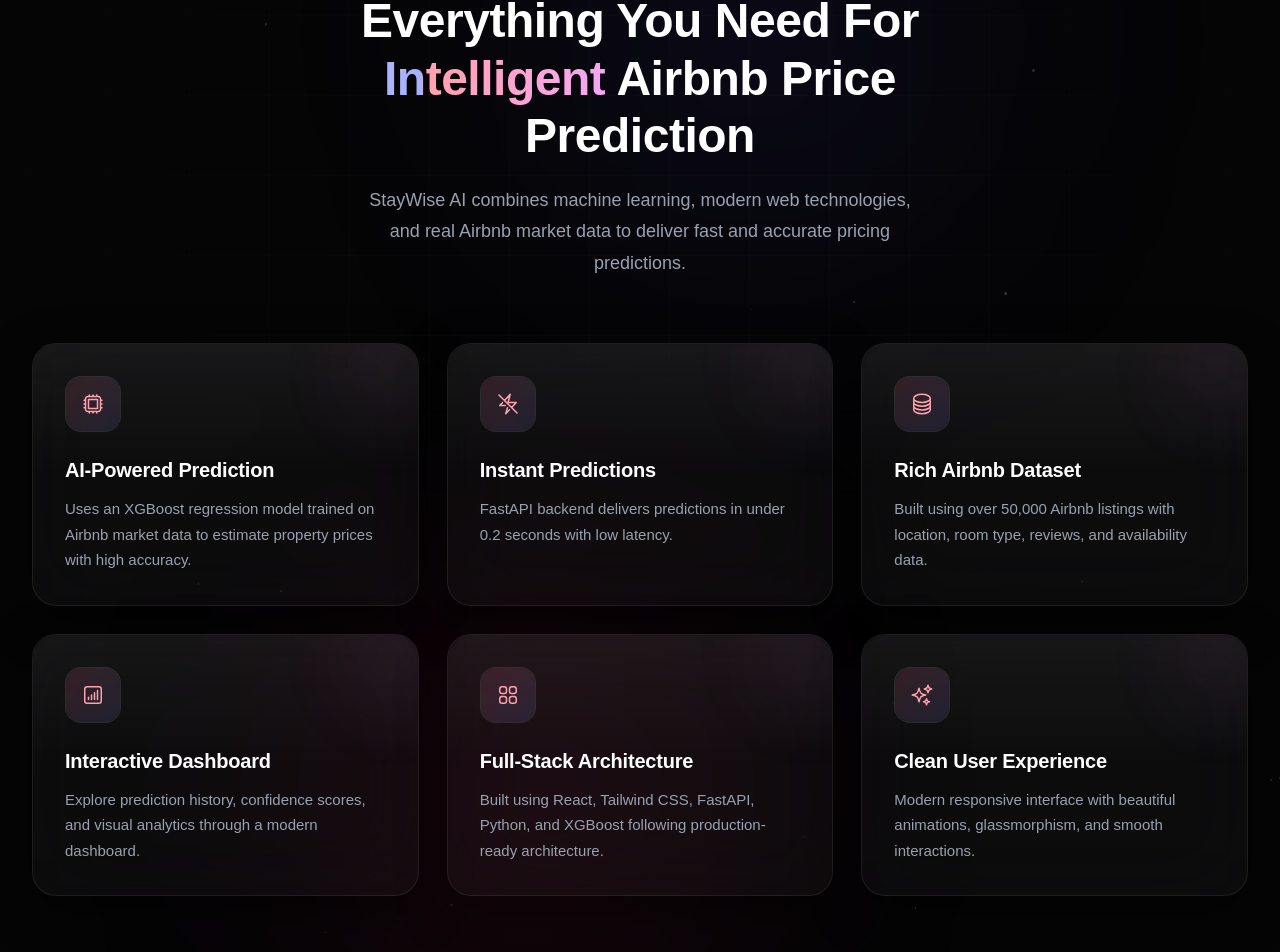
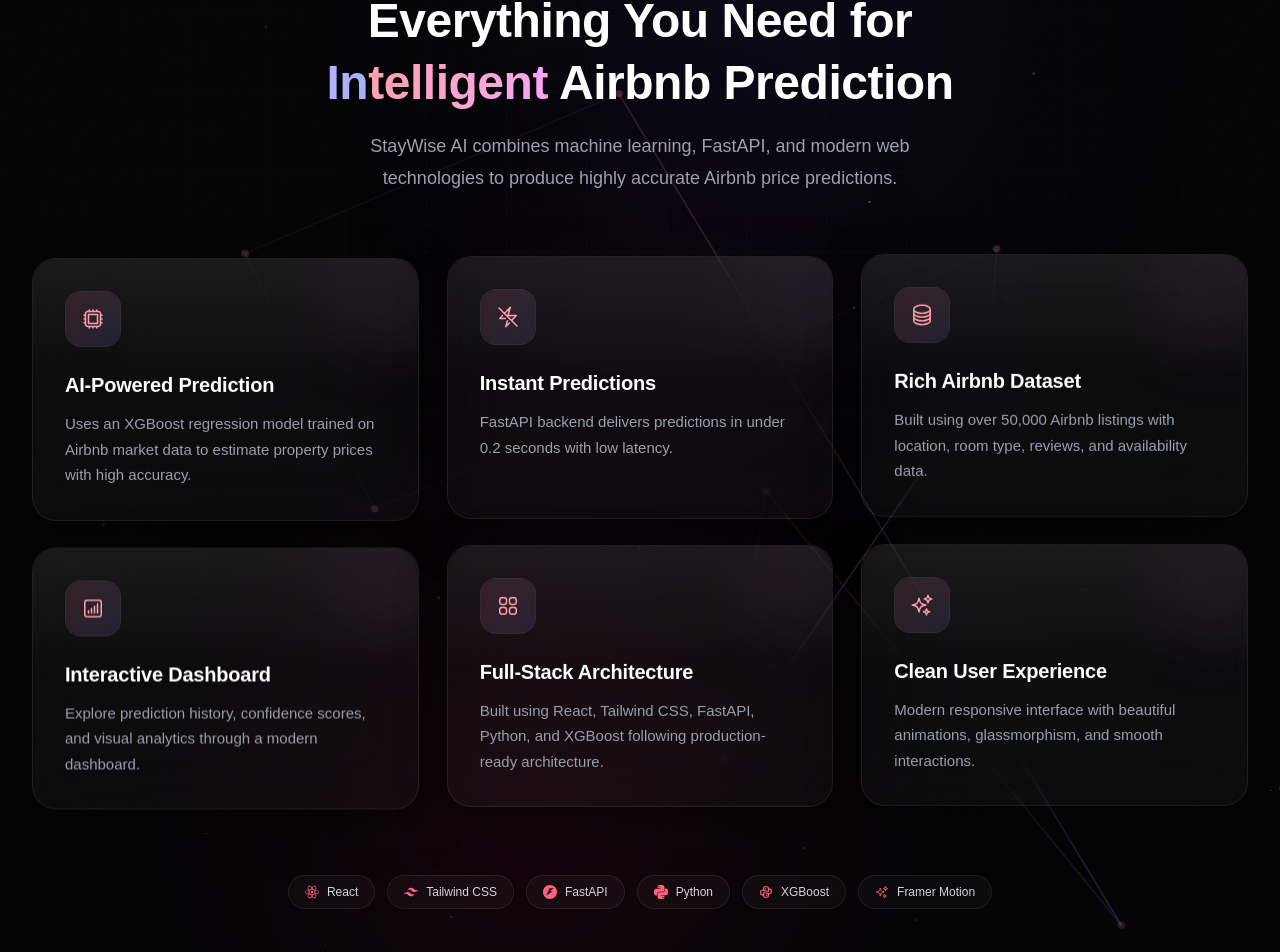
Before and after one commit to ayushpalse01012023-byte/staywise-ai-airbnb-price-prediction, a React app in the folder frontend/: page / in a window 1280 px wide. Shown: the part 1039-1991 px from the top of the page. Built offline with nearby package versions, Linux system fonts and the light colour scheme; the HTML template or start-up script is replaced by a standard one.

Commit message:
updated feature section

```diff
--- a/frontend/src/components/landing/FeaturesSection.jsx
+++ b/frontend/src/components/landing/FeaturesSection.jsx
@@ -1,5 +1,5 @@
-import { useMemo } from 'react';
-import { motion } from 'framer-motion';
+import { useMemo, useRef } from 'react';
+import { motion, useMotionValue, useSpring, useTransform } from 'framer-motion';
 import {
   HiOutlineCpuChip,
   HiOutlineBoltSlash,
@@ -8,6 +8,8 @@
   HiOutlineSquares2X2,
   HiOutlineSparkles,
 } from 'react-icons/hi2';
+import { SiReact, SiTailwindcss, SiFastapi, SiPython } from 'react-icons/si';
+import { TbBrandPython } from 'react-icons/tb';
 
 /* ============================================================== */
 /* Constants                                                        */
@@ -58,6 +60,15 @@
   },
 ];
 
+const TECH_BADGES = [
+  { label: 'React', icon: SiReact },
+  { label: 'Tailwind CSS', icon: SiTailwindcss },
+  { label: 'FastAPI', icon: SiFastapi },
+  { label: 'Python', icon: SiPython },
+  { label: 'XGBoost', icon: TbBrandPython },
+  { label: 'Framer Motion', icon: HiOutlineSparkles },
+];
+
 const containerVariants = {
   hidden: {},
   visible: {
@@ -66,47 +77,84 @@
 };
 
 const cardVariants = {
-  hidden: { opacity: 0, y: 30 },
+  hidden: { opacity: 0, y: 32, scale: 0.97, filter: 'blur(6px)' },
   visible: {
     opacity: 1,
     y: 0,
-    transition: { duration: 0.65, ease: [0.22, 1, 0.36, 1] },
+    scale: 1,
+    filter: 'blur(0px)',
+    transition: { duration: 0.7, ease: [0.22, 1, 0.36, 1] },
   },
 };
 
 /* ============================================================== */
-/* Feature Card                                                     */
+/* Feature Card — with cursor spotlight, breathing glow, float      */
 /* ============================================================== */
 
 function FeatureCard({ feature, index }) {
   const Icon = feature.icon;
+  const cardRef = useRef(null);
+  const spotX = useMotionValue(50);
+  const spotY = useMotionValue(50);
+  const springX = useSpring(spotX, { stiffness: 150, damping: 20 });
+  const springY = useSpring(spotY, { stiffness: 150, damping: 20 });
+
+  const spotlightBg = useTransform(
+    [springX, springY],
+    ([x, y]) => `radial-gradient(280px circle at ${x}% ${y}%, rgba(244,63,150,0.14), transparent 70%)`
+  );
+
+  const handleMouseMove = (e) => {
+    const rect = cardRef.current.getBoundingClientRect();
+    spotX.set(((e.clientX - rect.left) / rect.width) * 100);
+    spotY.set(((e.clientY - rect.top) / rect.height) * 100);
+  };
 
   return (
     <motion.div
+      ref={cardRef}
       variants={cardVariants}
-      whileHover={{ y: -6, scale: 1.02, rotate: index % 2 === 0 ? 0.4 : -0.4 }}
+      onMouseMove={handleMouseMove}
+      whileHover={{ y: -8, scale: 1.025 }}
       transition={{ type: 'spring', stiffness: 260, damping: 20 }}
-      className="group relative overflow-hidden rounded-3xl border border-white/[0.08] bg-white/[0.03] p-7 shadow-[0_16px_50px_rgba(0,0,0,0.45)] backdrop-blur-2xl transition-shadow duration-500 hover:shadow-[0_20px_60px_rgba(190,60,110,0.18)] sm:p-8"
+      className="group relative overflow-hidden rounded-[24px] border border-white/[0.08] bg-white/[0.03] p-7 shadow-[0_16px_50px_rgba(0,0,0,0.45)] backdrop-blur-2xl transition-shadow duration-500 hover:border-rose-400/25 hover:shadow-[0_24px_70px_rgba(190,60,110,0.22)] sm:p-8"
+      style={{ animation: `stw-feat-float ${6 + (index % 3)}s ease-in-out ${index * 0.3}s infinite` }}
     >
-      {/* gradient border glow on hover */}
-      <div
-        className="pointer-events-none absolute inset-0 rounded-3xl opacity-0 transition-opacity duration-500 group-hover:opacity-100"
-        style={{ boxShadow: '0 0 0 1px rgba(190,90,150,0.25), 0 0 34px rgba(190,60,110,0.12)' }}
+      {/* cursor spotlight */}
+      <motion.div
+        className="pointer-events-none absolute inset-0 rounded-[24px] opacity-0 transition-opacity duration-500 group-hover:opacity-100"
+        style={{ background: spotlightBg }}
       />
 
-      {/* inner top-light reflection, consistent with Hero card */}
-      <div className="pointer-events-none absolute inset-0 rounded-3xl bg-gradient-to-b from-white/[0.05] via-transparent to-transparent" />
+      {/* animated gradient border glow */}
+      <div
+        className="pointer-events-none absolute inset-0 rounded-[24px] opacity-0 transition-opacity duration-500 group-hover:opacity-100"
+        style={{ boxShadow: '0 0 0 1px rgba(244,63,150,0.3), 0 0 36px rgba(190,60,110,0.16)' }}
+      />
 
-      {/* ambient glow, intensifies on hover */}
-      <div className="pointer-events-none absolute -right-8 -top-8 h-28 w-28 rounded-full bg-gradient-to-br from-rose-500/10 to-indigo-500/10 blur-2xl opacity-70 transition-opacity duration-500 group-hover:opacity-100" />
+      {/* slow breathing ambient glow */}
+      <div
+        className="pointer-events-none absolute -right-8 -top-8 h-32 w-32 rounded-full bg-gradient-to-br from-rose-500/12 to-indigo-500/12 blur-2xl"
+        style={{ animation: 'stw-feat-breathe 5s ease-in-out infinite' }}
+      />
+
+      {/* top glass reflection */}
+      <div className="pointer-events-none absolute inset-0 rounded-[24px] bg-gradient-to-b from-white/[0.06] via-transparent to-transparent" />
+      {/* background shimmer sweep on hover */}
+      <div className="pointer-events-none absolute inset-0 overflow-hidden rounded-[24px] opacity-0 transition-opacity duration-500 group-hover:opacity-100">
+        <div
+          className="absolute top-0 h-full w-1/3 bg-gradient-to-r from-transparent via-white/[0.06] to-transparent"
+          style={{ animation: 'stw-feat-shimmer-sweep 2.4s ease-in-out infinite' }}
+        />
+      </div>
 
       <motion.div
-        whileHover={{ rotate: 12, scale: 1.08 }}
+        whileHover={{ rotate: 14, scale: 1.12 }}
         transition={{ type: 'spring', stiffness: 300, damping: 15 }}
-        className="relative flex h-14 w-14 items-center justify-center rounded-2xl border border-white/[0.08] bg-white/[0.04]"
+        className="relative flex h-14 w-14 items-center justify-center rounded-2xl border border-white/[0.08] bg-white/[0.04] transition-colors duration-500 group-hover:border-rose-400/30"
       >
-        <div className="pointer-events-none absolute inset-0 rounded-2xl bg-gradient-to-br from-rose-500/10 to-indigo-500/10" />
-        <Icon className="relative h-6 w-6 text-rose-300" />
+        <div className="pointer-events-none absolute inset-0 rounded-2xl bg-gradient-to-br from-rose-500/10 to-indigo-500/10 transition-opacity duration-500 group-hover:opacity-150" />
+        <Icon className="relative h-6 w-6 text-rose-300 transition-colors duration-500 group-hover:text-rose-200" />
       </motion.div>
 
       <h3 className="relative mt-6 text-lg font-semibold tracking-[-0.01em] text-white sm:text-xl">
@@ -121,13 +169,34 @@
 }
 
 /* ============================================================== */
+/* Tech strip badge                                                 */
+/* ============================================================== */
+
+function TechBadge({ label, icon: Icon, index }) {
+  return (
+    <motion.span
+      initial={{ opacity: 0, y: 12 }}
+      whileInView={{ opacity: 1, y: 0 }}
+      viewport={{ once: true, amount: 0.6 }}
+      transition={{ duration: 0.5, delay: index * 0.07 }}
+      whileHover={{ y: -4, scale: 1.05 }}
+      className="group relative flex items-center gap-2 rounded-full border border-white/[0.08] bg-white/[0.03] px-4 py-2 text-xs font-medium text-gray-300 backdrop-blur-md transition-all duration-500 hover:border-rose-400/30 hover:text-white"
+    >
+      <div className="pointer-events-none absolute inset-0 rounded-full opacity-0 blur-md transition-opacity duration-500 group-hover:opacity-100" style={{ background: 'radial-gradient(circle, rgba(244,63,150,0.18), transparent 70%)' }} />
+      <Icon className="relative h-3.5 w-3.5 text-rose-400" />
+      <span className="relative">{label}</span>
+    </motion.span>
+  );
+}
+
+/* ============================================================== */
 /* Features Section                                                 */
 /* ============================================================== */
 
 function FeaturesSection() {
   const particles = useMemo(
     () =>
-      Array.from({ length: 30 }, (_, i) => ({
+      Array.from({ length: 32 }, (_, i) => ({
         id: i,
         size: Math.random() * 2 + 1,
         top: Math.random() * 100,
@@ -139,37 +208,114 @@
     []
   );
 
+  const nodes = useMemo(
+    () =>
+      Array.from({ length: 8 }, (_, i) => ({
+        id: i,
+        x: Math.random() * 84 + 8,
+        y: Math.random() * 84 + 8,
+        delay: Math.random() * 5,
+      })),
+    []
+  );
+
+  const links = useMemo(
+    () => nodes.map((node, i) => ({ id: `${node.id}-link`, a: node, b: nodes[(i + 1) % nodes.length], delay: Math.random() * 6 })),
+    [nodes]
+  );
+
   return (
     <section className="relative overflow-hidden bg-[#050506] py-24 sm:py-28">
       <style>{`
-        @keyframes stw-features-grid-drift {
+        @keyframes stw-feat-grid-drift {
           from { background-position: 0 0; }
           to { background-position: 90px 90px; }
         }
-        @keyframes stw-features-particle-drift {
+        @keyframes stw-feat-particle-drift {
           0% { transform: translate3d(0,0,0); opacity: var(--stw-op); }
           50% { transform: translate3d(3px,-8px,0); opacity: calc(var(--stw-op) + 0.08); }
           100% { transform: translate3d(0,0,0); opacity: var(--stw-op); }
         }
+        @keyframes stw-feat-node-pulse {
+          0%, 100% { opacity: 0.1; }
+          50% { opacity: 0.35; }
+        }
+        @keyframes stw-feat-float {
+          0%, 100% { transform: translateY(0px); }
+          50% { transform: translateY(-5px); }
+        }
+        @keyframes stw-feat-breathe {
+          0%, 100% { opacity: 0.55; transform: scale(1); }
+          50% { opacity: 0.85; transform: scale(1.06); }
+        }
+        @keyframes stw-feat-shimmer-sweep {
+          0% { transform: translateX(-120%); }
+          100% { transform: translateX(340%); }
+        }
+        @keyframes stw-feat-blob-drift {
+          0%, 100% { transform: translate(0, 0); }
+          50% { transform: translate(20px, -16px); }
+        }
       `}</style>
 
-      {/* Background — continuation of Hero, kept dim */}
+      {/* Background — large blurred blobs, very slow drift */}
       <div className="pointer-events-none absolute inset-0">
-        <div className="absolute right-1/4 top-0 h-[26rem] w-[26rem] rounded-full bg-indigo-900/15 blur-[130px]" />
-        <div className="absolute left-1/4 bottom-0 h-[26rem] w-[26rem] rounded-full bg-rose-900/15 blur-[130px]" />
+        <div
+          className="absolute right-1/4 top-0 h-[26rem] w-[26rem] rounded-full bg-indigo-900/15 blur-[130px]"
+          style={{ animation: 'stw-feat-blob-drift 26s ease-in-out infinite' }}
+        />
+        <div
+          className="absolute left-1/4 bottom-0 h-[26rem] w-[26rem] rounded-full bg-rose-900/15 blur-[130px]"
+          style={{ animation: 'stw-feat-blob-drift 30s ease-in-out infinite reverse' }}
+        />
+        <div className="absolute left-1/2 top-1/3 h-64 w-64 -translate-x-1/2 rounded-full bg-fuchsia-900/10 blur-[110px]" />
       </div>
 
+      {/* Subtle moving grid */}
       <div
         className="pointer-events-none absolute inset-0 opacity-[0.025]"
         style={{
           backgroundImage:
             'linear-gradient(rgba(255,255,255,0.7) 1px, transparent 1px), linear-gradient(90deg, rgba(255,255,255,0.7) 1px, transparent 1px)',
           backgroundSize: '80px 80px',
-          animation: 'stw-features-grid-drift 18s linear infinite',
+          animation: 'stw-feat-grid-drift 20s linear infinite',
           maskImage: 'radial-gradient(ellipse 70% 60% at 50% 30%, black 30%, transparent 85%)',
         }}
       />
 
+      {/* Thin neural-network connecting lines */}
+      <svg className="pointer-events-none absolute inset-0 h-full w-full" preserveAspectRatio="none" viewBox="0 0 100 100">
+        {links.map((link) => (
+          <line
+            key={link.id}
+            x1={link.a.x}
+            y1={link.a.y}
+            x2={link.b.x}
+            y2={link.b.y}
+            stroke="url(#stwFeatNeural)"
+            strokeWidth="0.08"
+            style={{ animation: `stw-feat-node-pulse ${5.5 + link.delay}s ease-in-out ${link.delay}s infinite` }}
+          />
+        ))}
+        {nodes.map((node) => (
+          <circle
+            key={node.id}
+            cx={node.x}
+            cy={node.y}
+            r="0.3"
+            fill="#e879a8"
+            style={{ animation: `stw-feat-node-pulse ${4 + node.delay}s ease-in-out ${node.delay}s infinite` }}
+          />
+        ))}
+        <defs>
+          <linearGradient id="stwFeatNeural" x1="0%" y1="0%" x2="100%" y2="100%">
+            <stop offset="0%" stopColor="#fb7185" />
+            <stop offset="100%" stopColor="#818cf8" />
+          </linearGradient>
+        </defs>
+      </svg>
+
+      {/* Tiny glowing particles / floating dots */}
       <div className="pointer-events-none absolute inset-0">
         {particles.map((p) => (
           <span
@@ -182,11 +328,19 @@
               height: p.size,
               '--stw-op': p.opacity,
               opacity: p.opacity,
-              animation: `stw-features-particle-drift ${p.duration}s ease-in-out ${p.delay}s infinite`,
+              animation: `stw-feat-particle-drift ${p.duration}s ease-in-out ${p.delay}s infinite`,
             }}
           />
         ))}
       </div>
+
+      {/* Noise texture */}
+      <svg className="pointer-events-none absolute inset-0 h-full w-full opacity-[0.02] mix-blend-overlay">
+        <filter id="stwFeatNoise">
+          <feTurbulence type="fractalNoise" baseFrequency="0.9" numOctaves="2" stitchTiles="stitch" />
+        </filter>
+        <rect width="100%" height="100%" filter="url(#stwFeatNoise)" />
+      </svg>
 
       <div className="relative mx-auto max-w-7xl px-4 sm:px-6 lg:px-8">
         {/* Header */}
@@ -202,33 +356,42 @@
             Why Choose StayWise AI
           </motion.div>
 
-          <motion.h2
+          <div className="mt-6">
+            <motion.p
               initial={{ opacity: 0, y: 20 }}
               whileInView={{ opacity: 1, y: 0 }}
               viewport={{ once: true, amount: 0.6 }}
-            transition={{ duration: 0.7, delay: 0.1 }}
-            className="mt-6 text-3xl font-bold leading-[1.2] tracking-[-0.01em] text-white sm:text-4xl lg:text-5xl"
+              transition={{ duration: 0.65, delay: 0.1 }}
+              className="text-3xl font-bold leading-[1.2] tracking-[-0.01em] text-white sm:text-4xl lg:text-5xl"
             >
-            Everything You Need For{' '}
+              Everything You Need for
+            </motion.p>
+            <motion.p
+              initial={{ opacity: 0, y: 20 }}
+              whileInView={{ opacity: 1, y: 0 }}
+              viewport={{ once: true, amount: 0.6 }}
+              transition={{ duration: 0.65, delay: 0.22 }}
+              className="mt-1 text-3xl font-bold leading-[1.2] tracking-[-0.01em] sm:text-4xl lg:text-5xl"
+            >
               <span
                 className="bg-gradient-to-r from-rose-300 via-fuchsia-300 to-indigo-300 bg-[length:200%_auto] bg-clip-text text-transparent"
                 style={{ animation: 'stw-shimmer 6s linear infinite' }}
               >
                 Intelligent
               </span>{' '}
-            Airbnb Price Prediction
-          </motion.h2>
+              <span className="text-white">Airbnb Prediction</span>
+            </motion.p>
+          </div>
 
           <motion.p
             initial={{ opacity: 0, y: 18 }}
             whileInView={{ opacity: 1, y: 0 }}
             viewport={{ once: true, amount: 0.6 }}
-            transition={{ duration: 0.7, delay: 0.2 }}
+            transition={{ duration: 0.65, delay: 0.36 }}
             className="mx-auto mt-5 max-w-xl text-base leading-[1.75] text-gray-400 sm:text-lg"
           >
-            StayWise AI combines machine learning, modern web technologies,
-            and real Airbnb market data to deliver fast and accurate pricing
-            predictions.
+            StayWise AI combines machine learning, FastAPI, and modern web
+            technologies to produce highly accurate Airbnb price predictions.
           </motion.p>
         </div>
 
@@ -244,6 +407,19 @@
             <FeatureCard key={feature.id} feature={feature} index={index} />
           ))}
         </motion.div>
+
+        {/* Technology strip */}
+        <motion.div
+          initial={{ opacity: 0, y: 20 }}
+          whileInView={{ opacity: 1, y: 0 }}
+          viewport={{ once: true, amount: 0.4 }}
+          transition={{ duration: 0.6, delay: 0.1 }}
+          className="mt-16 flex flex-wrap items-center justify-center gap-3"
+        >
+          {TECH_BADGES.map((badge, index) => (
+            <TechBadge key={badge.label} label={badge.label} icon={badge.icon} index={index} />
+          ))}
+        </motion.div>
       </div>
     </section>
   );
```
Lines whose indentation alone changed are shown as unchanged.
